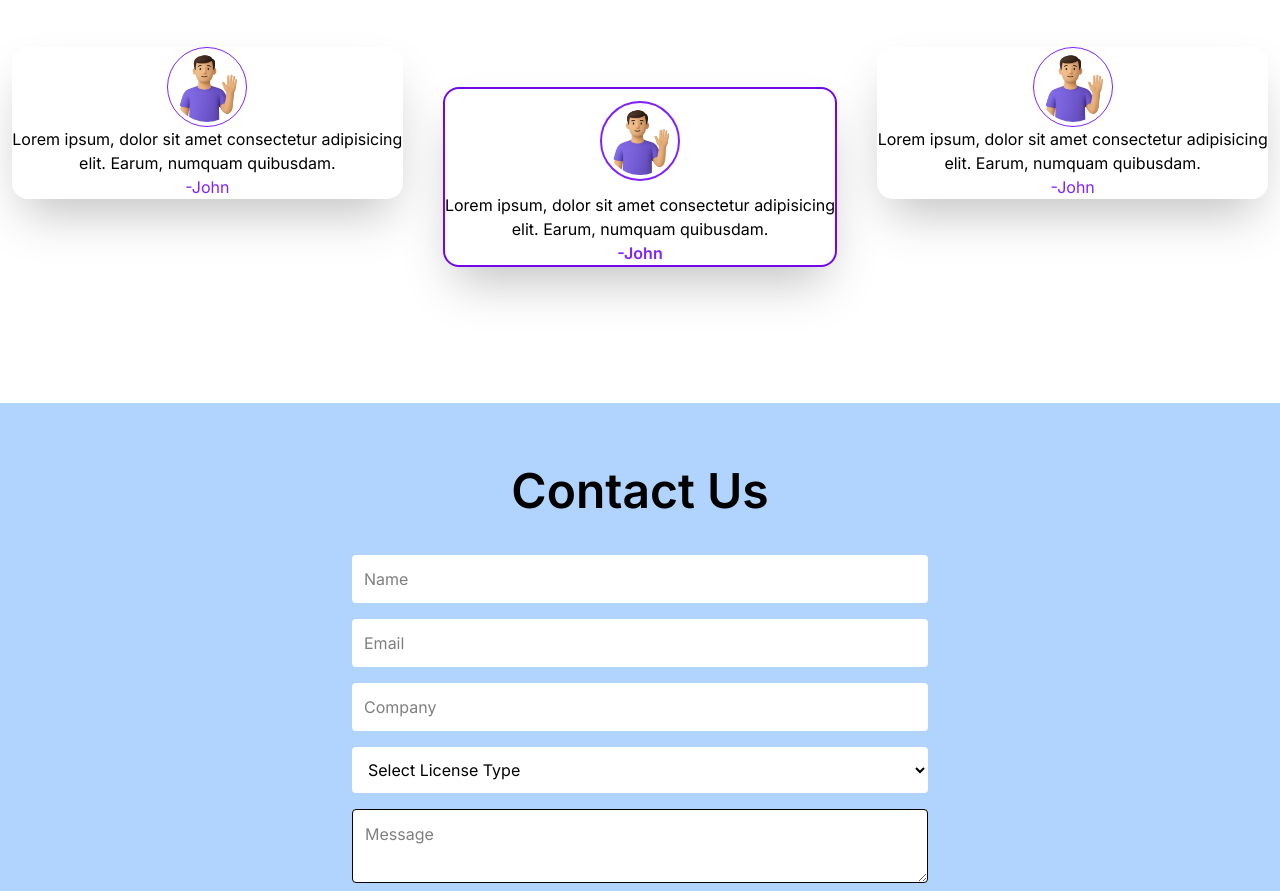
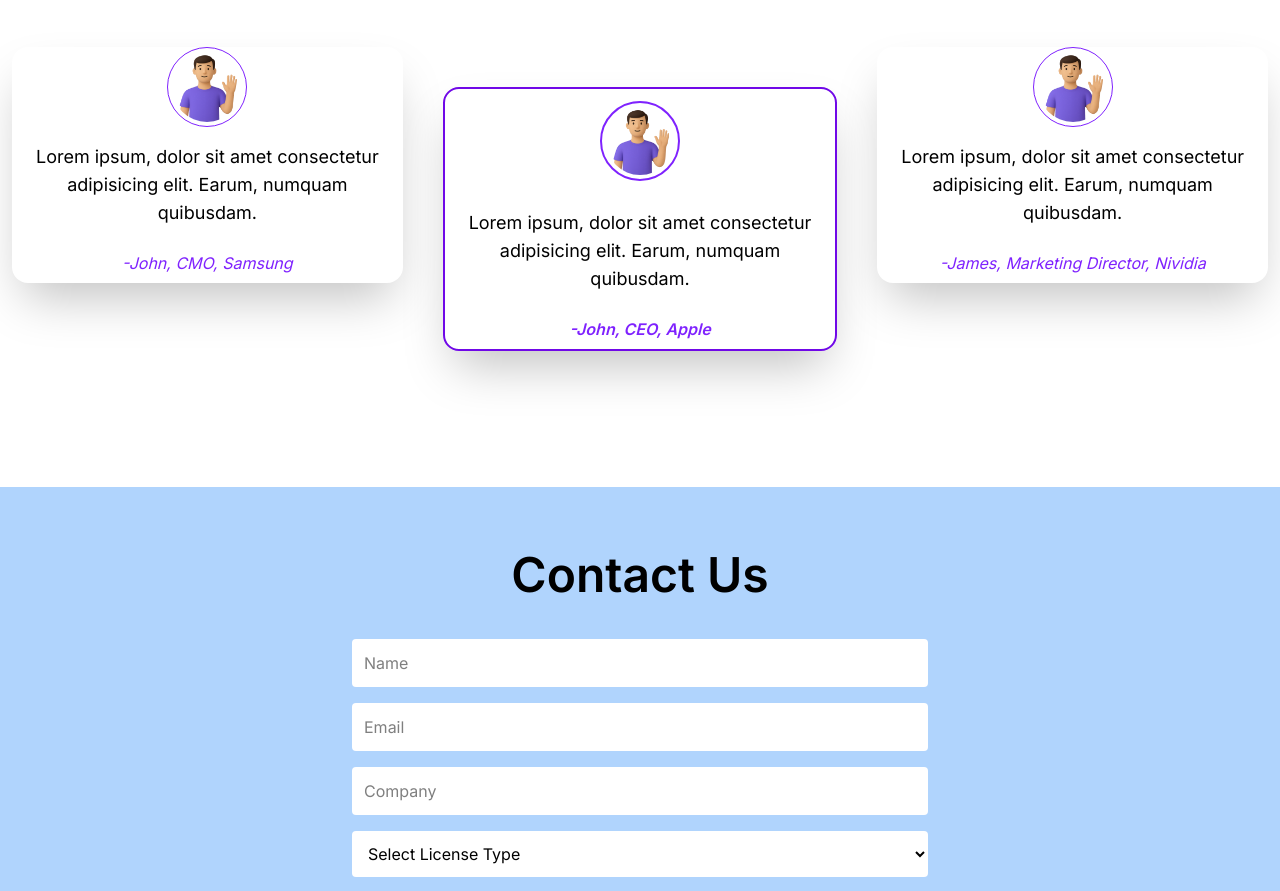
Before and after one commit to aakashdalal108/credex-softsell, a React (Vite) app: page / in a window 1280 px wide. Shown: the part 2185-3076 px from the top of the page. Built offline with nearby package versions, Linux system fonts and the light colour scheme.

Commit message:
Update Testimonials.jsx

```diff
--- a/src/components/Testimonials.jsx
+++ b/src/components/Testimonials.jsx
@@ -29,8 +29,8 @@ const Testimonials = () => {
           viewport={{ once: true }}
         >
           <img className='w-20 rounded-full p-1 border border-violet-600 ' src="/avtar.png" alt="" />
-          <p>Lorem ipsum, dolor sit amet consectetur adipisicing elit. Earum, numquam quibusdam.</p>
-          <h3 className='text-violet-600'>-John</h3>
+          <p className='p-4 text-lg'>Lorem ipsum, dolor sit amet consectetur adipisicing elit. Earum, numquam quibusdam.</p>
+          <h3 className='text-violet-600 p-2 italic'>-John, CMO, Samsung</h3>
         </motion.div>
 
         <motion.div
@@ -41,8 +41,8 @@ const Testimonials = () => {
           viewport={{ once: true }}
         >
           <img className='w-20 rounded-full p-1 border-2 my-3 border-violet-600 ' src="/avtar.png" alt="" />
-          <p>Lorem ipsum, dolor sit amet consectetur adipisicing elit. Earum, numquam quibusdam.</p>
-          <h3 className='text-violet-600 font-semibold'>-John</h3>
+          <p className='p-4 text-lg'>Lorem ipsum, dolor sit amet consectetur adipisicing elit. Earum, numquam quibusdam.</p>
+          <h3 className='text-violet-600 font-semibold p-2 italic'>-John, CEO, Apple</h3>
         </motion.div>
 
         <motion.div
@@ -53,8 +53,8 @@ const Testimonials = () => {
           viewport={{ once: true }}
         >
           <img className='w-20 rounded-full p-1 border border-violet-600 ' src="/avtar.png" alt="" />
-          <p>Lorem ipsum, dolor sit amet consectetur adipisicing elit. Earum, numquam quibusdam.</p>
-          <h3 className='text-violet-600 '>-John</h3>
+          <p className='p-4 text-lg'q>Lorem ipsum, dolor sit amet consectetur adipisicing elit. Earum, numquam quibusdam.</p>
+          <h3 className='text-violet-600 p-2 italic'>-James, Marketing Director, Nividia  </h3>
         </motion.div>
       </div>
     </motion.div>
```
